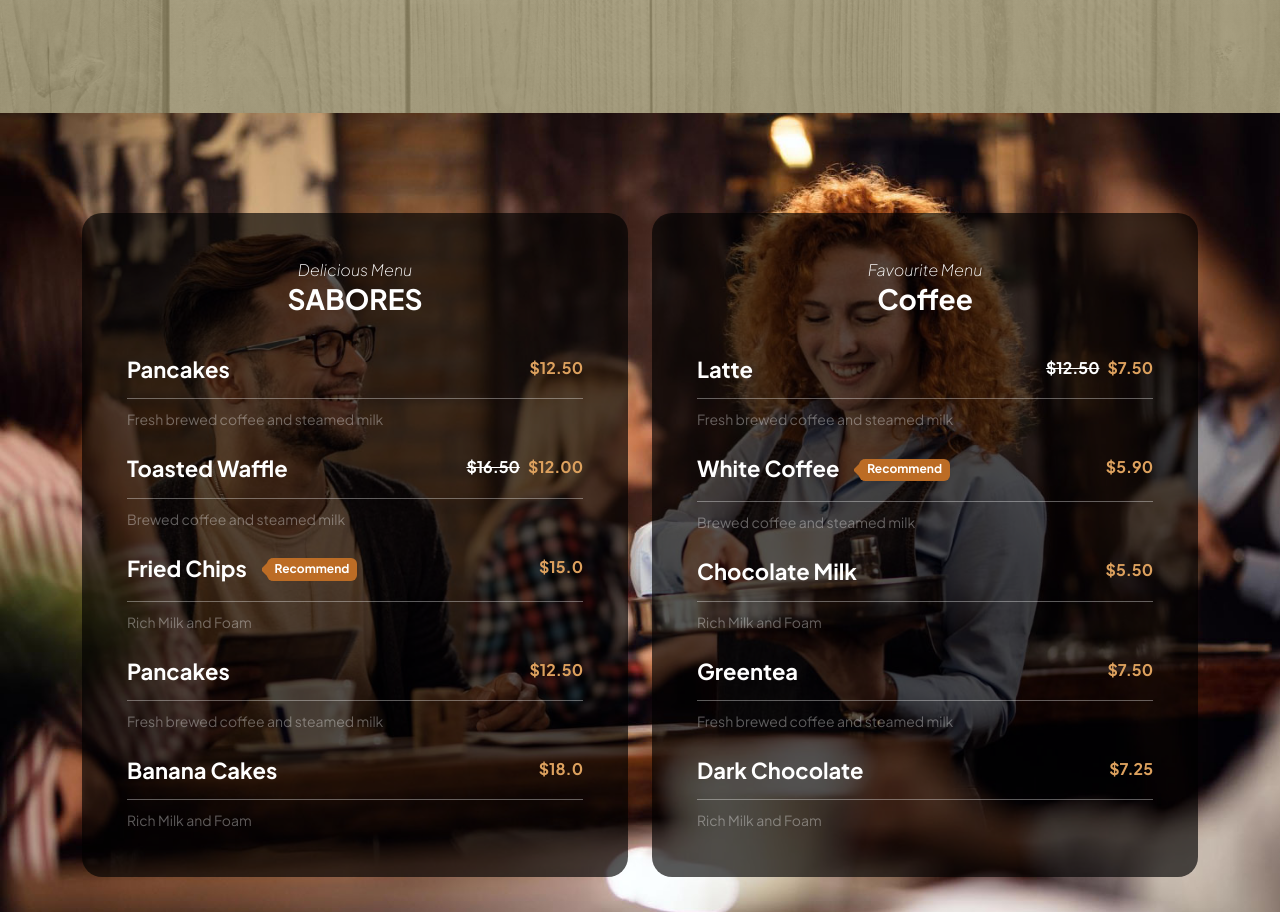
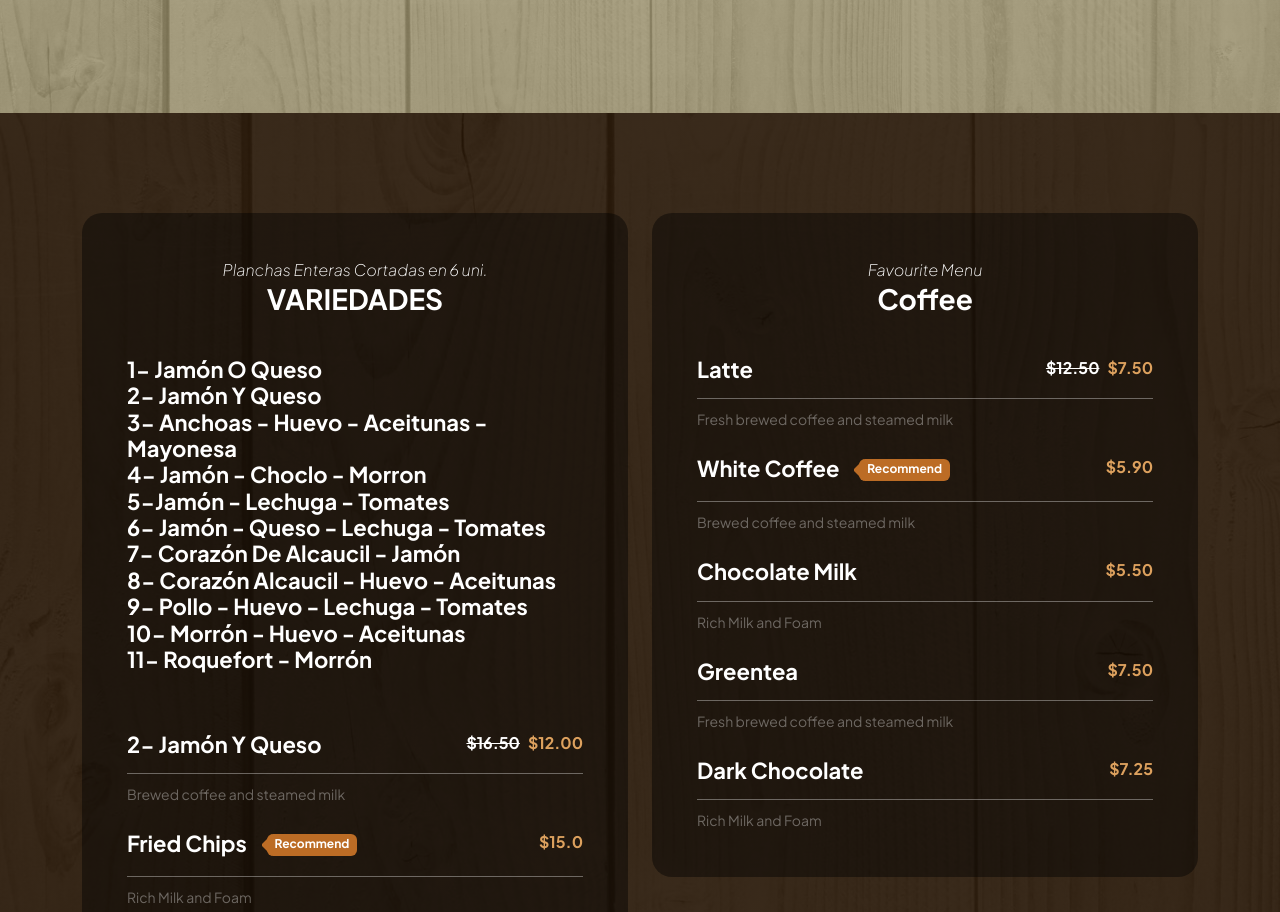
Before and after one commit to blom31/wonder_miga, a plain HTML site: page index.html in a window 1280 px wide. Shown: the part 1343-2255 px from the top of the page. Drawn offline with Linux system fonts and the light colour scheme.

Commit message:
carga de variedades

```diff
--- a/css/tooplate-barista.css
+++ b/css/tooplate-barista.css
@@ -137,6 +137,12 @@ strong {
   url("../images/fondo/fondo-4.jpg");
   background-size: cover;
 }
+#section_3 {
+  background: linear-gradient(rgba(34, 17, 0, 0.89), rgba(34, 17, 0, 0.89)),
+  url("../images/fondo/fondo-4.jpg");
+  object-fit: cover;
+}
+
 
 
 .section-padding {
@@ -692,13 +698,13 @@ strong {
   OUR MENU
 -----------------------------------------*/
 .menu-section {
-  background-image: url('../images/happy-waitress-giving-coffee-customers-while-serving-them-coffee-shop.jpg');
-  background-repeat: no-repeat;
-  background-size: cover;
+ /*background-image: url('../images/happy-waitress-giving-coffee-customers-while-serving-them-coffee-shop.jpg');*/
+ /* background-repeat: no-repeat;
+  background-size: cover;*/
 }
 
 .menu-block-wrap {
-  background: rgba(0, 0, 0, 0.65);
+  background: rgba(0, 0, 0, 0.432);
   border-radius: var(--border-radius-medium);
   padding: 45px;
 }
--- a/index.html
+++ b/index.html
@@ -149,28 +149,51 @@
                             <div class="col-lg-6 col-12 mb-4 mb-lg-0">
                                 <div class="menu-block-wrap">
                                     <div class="text-center mb-4 pb-lg-2">
-                                        <em class="text-white">Delicious Menu</em>
-                                        <h4 class="text-white">SABORES</h4>
+                                        <em class="text-white">Planchas Enteras Cortadas en 6 uni.</em>
+                                        <h4 class="text-white">VARIEDADES</h4>
                                     </div>
 
                                     <div class="menu-block">
                                         <div class="d-flex">
-                                            <h6>Pancakes</h6>
+                                            <h6>1- Jamón O Queso
+                                                 <span class="underline"></span>
+                                            <br>
+                                             2- Jamón Y Queso
+                                            <br>
+                                            3- Anchoas - Huevo - Aceitunas - Mayonesa
+                                            <br>
+                                            4- Jamón - Choclo - Morron
+                                            <br>
+                                            5-Jamón - Lechuga - Tomates
+                                            <br>
+                                            6- Jamón - Queso - Lechuga - Tomates
+                                            <br>
+                                            7- Corazón De Alcaucil - Jamón
+                                            <br>
+                                            8- Corazón Alcaucil - Huevo - Aceitunas
+                                            <br>
+                                            9- Pollo - Huevo - Lechuga - Tomates
+                                            <br>
+                                            10- Morrón - Huevo - Aceitunas
+                                            <br>
+                                            11- Roquefort - Morrón
+                                            <br>
 
-                                            <span class="underline"></span>
+                                            <br> </h6>
+                                           <!--<span class="underline"></span>
 
-                                            <strong class="ms-auto">$12.50</strong>
+                                            <strong class="ms-auto">$12.50</strong> -->
                                         </div>
 
-                                        <div class="border-top mt-2 pt-2">
+                                       <!-- <div class="border-top mt-2 pt-2">
                                             <small>Fresh brewed coffee and steamed milk</small>
-                                        </div>
+                                        </div>-->
                                     </div>
 
                                     <div class="menu-block my-4">
                                         <div class="d-flex">
                                             <h6>
-                                                Toasted Waffle
+                                                2- Jamón Y Queso
                                             </h6>
 
                                             <span class="underline"></span>
```
